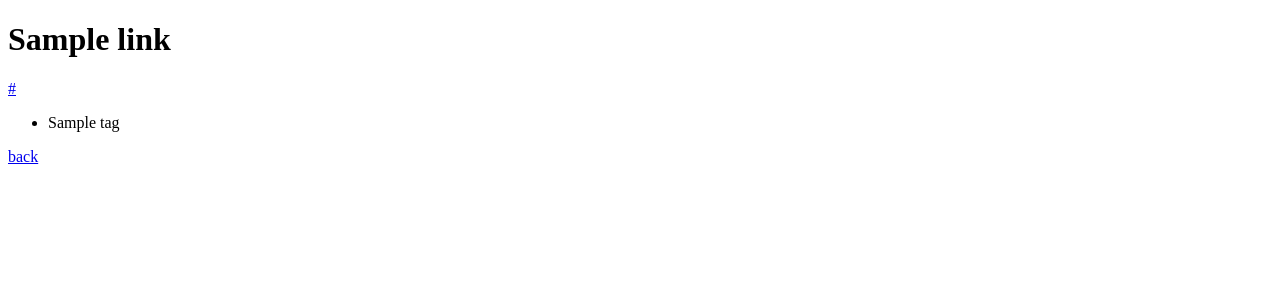
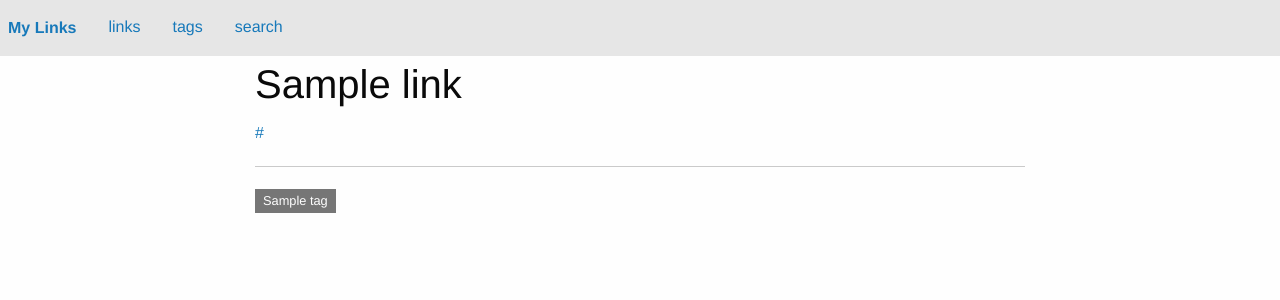
Before and after one commit to togap/my_links, a Flask app: page /links/1 in a window 1280 px wide. Shown: the top 300 px of the page. Run offline with Flask 2, Linux system fonts and the light colour scheme; tables that the repository leaves empty hold one stand-in row (values such as "Sample post").

Commit message:
add style on link view

```diff
--- a/application/templates/index.html
+++ b/application/templates/index.html
@@ -2,7 +2,7 @@
 <html lang="es">
     <head>
 	<meta charset="UTF-8">
-	<title>My Links {% block title %}{% endblock %}</title>
+	<title>My Links | {% block title %}{% endblock %}</title>
 	<link rel="stylesheet" href="{{ url_for('static', filename='bower_components/foundation-sites/dist/css/foundation.min.css') }}" />
 	<link rel="stylesheet" href="{{ url_for('static', filename='bower_components/foundation-icon-fonts/foundation-icons.css') }}" />
 	<script src="{{ url_for('static', filename='bower_components/jquery/dist/jquery.min.js') }}"></script>
@@ -31,10 +31,17 @@
 	</nav>
 	<div class="section">
 	    <div class="row">
-	        <h2>{% block header %}{% endblock %}</h2>
+		<div class="columns small-12 medium-8 medium-offset-2">
+	            <h2>{% block header %}{% endblock %}</h2>
+		</div>
 	    </div>
-	    {% block content %}{% endblock %}
+	    <div class="row">
+		<div class="columns small-12 medium-8 medium-offset-2">
+	            {% block content %}{% endblock %}
+		</div>
+	    </div>
 	<div>
+	<footer></footer>
 	<script>
 	    $(document).foundation();
 	</script>
--- a/application/templates/links/detail.html
+++ b/application/templates/links/detail.html
@@ -1,19 +1,18 @@
-<!Doctype html>
-<html lang="es">
-    <head>
-	<meta charset="utf-8">
-	<title>{{ link.title }}</title>
-    </head>
-    <body>
-	<h1>{{ link.title }}</h1>
-	<p><a href="{{ link.url }}" target="_blank">{{ link.url }}</a></p>
-	<ul>
-	    {% for tag in link.tags %}
-		<li>{{ tag.name }}</li>
-	    {% else %}
-	    	<p>No tiene etiquetas asignadas</p>
-	    {% endfor %}
-	</ul>
-	<a href="{{ url_for('links') }}">back</a>
-    </body>
-</html>
+{% extends "index.html" %}
+{% block title %} {{ link.title }} {% endblock %}
+{% block header %} {{ link.title }} {% endblock %}
+{% block content %}
+    <div class="row">
+	<div class="columns small-12">
+    	    <p><a href="{{ link.url }}" target="_blank">{{ link.url }}</a></p>
+	    <hr>
+	    <p>
+	    	{% for tag in link.tags %}
+	    	<span class="label secondary">{{ tag.name }}</span>
+		{% else %}
+	    	No tiene etiquetas asignadas
+		{% endfor %}
+	    </p>
+	</div>
+    </div>
+{% endblock %}
```
